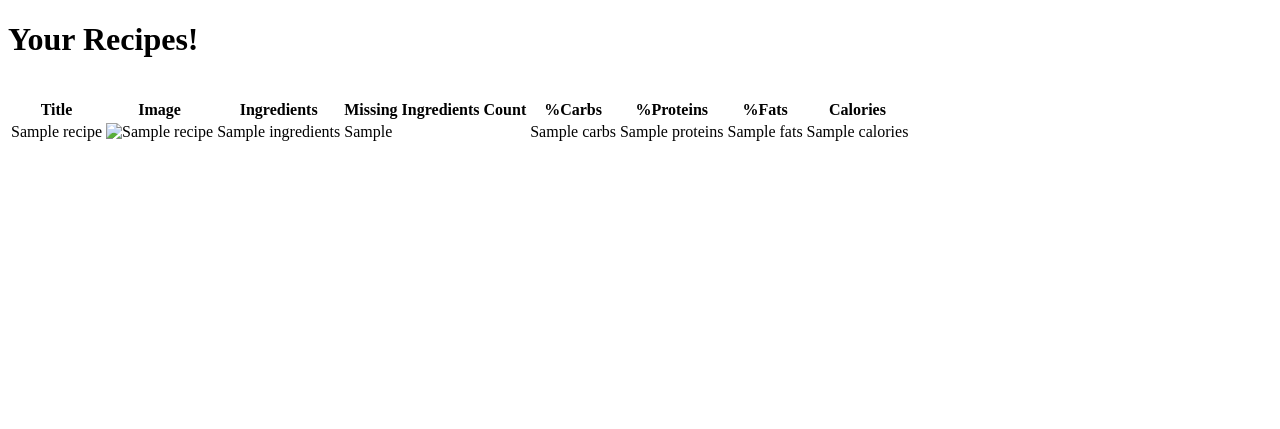
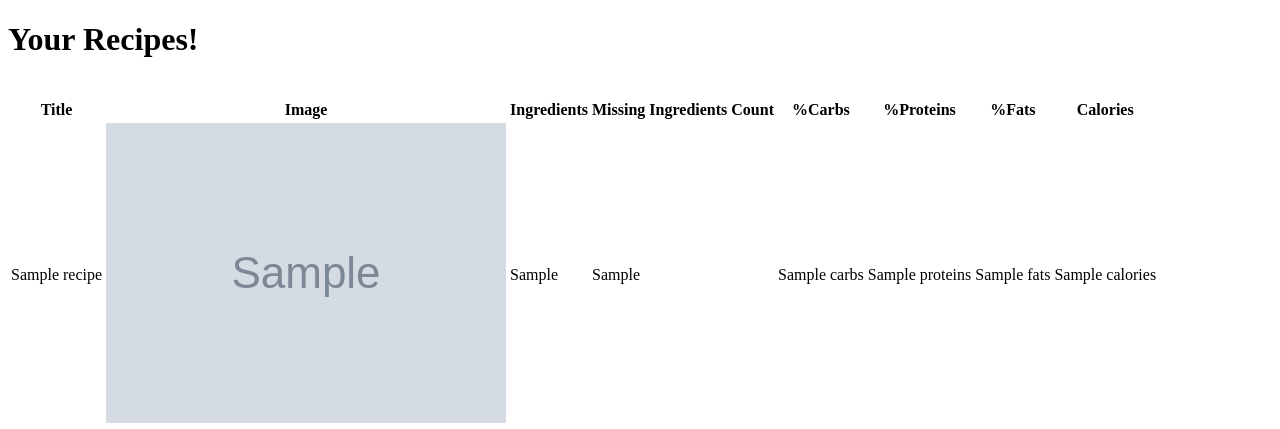
Before and after one commit to jpedropereira/no-waste, a Django app: template get_recipes/templates/get_recipes/recipes_list.html in a window 1280 px wide. Shown: the top 429 px of the page. Run offline with Django 4.2, Linux system fonts and the light colour scheme; the template is opened without the code that fills it: most values are stand-ins (such as "Sample title", 1, 10 or a date in 2020); grey boxes marked "Sample" are stand-in pictures.

Commit message:
Corrected bud preventing recipe image from being displayed

```diff
--- a/get_recipes/templates/get_recipes/recipes_list.html
+++ b/get_recipes/templates/get_recipes/recipes_list.html
@@ -20,8 +20,8 @@
     {% for recipe in recipes %}
     <tr>
         <td>{{recipe.title_en}}</td>
-        <td><img src="{{recipe.sourceurl}}" alt="{{recipe.title_en}}"></td>
-        <td>{{recipe.ingredients}}</td>
+        <td><img src="{{recipe.picture}}" alt="{{recipe.title_en}}"></td>
+        <td>{{recipe.ingredients_en}}</td>
         <td>{{recipe.missing_ingredients}}</td>
         <td>{{recipe.carbs}}</td>
         <td>{{recipe.proteins}}</td>
--- a/get_recipes/views.py
+++ b/get_recipes/views.py
@@ -96,7 +96,7 @@ def search_recipes_view(request):
 
     for recipe in recipes_dict:
         title = recipe["title"]
-        image = recipe["image"]
+        picture = recipe["image"]
         ingredients = [ingredient["name"] for ingredient in recipe["nutrition"]["ingredients"]]
         missing_ingredients_count = recipe["missedIngredientCount"]
         carbs = recipe["nutrition"]["caloricBreakdown"]["percentCarbs"]
@@ -105,9 +105,8 @@ def search_recipes_view(request):
         calories = recipe["nutrition"]["nutrients"][0]["amount"]
         source_url = recipe["sourceUrl"]
 
-        recipe_obj = Recipe(title, image, ingredients, missing_ingredients_count, carbs, proteins, fats, calories, source_url)
+        recipe_obj = Recipe(title, picture, ingredients, missing_ingredients_count, carbs, proteins, fats, calories, source_url)
         recipe_obj.get_translation()
-        print(recipe_obj.ingredients_pt)
         recipes.append(recipe_obj)
 
 
```
